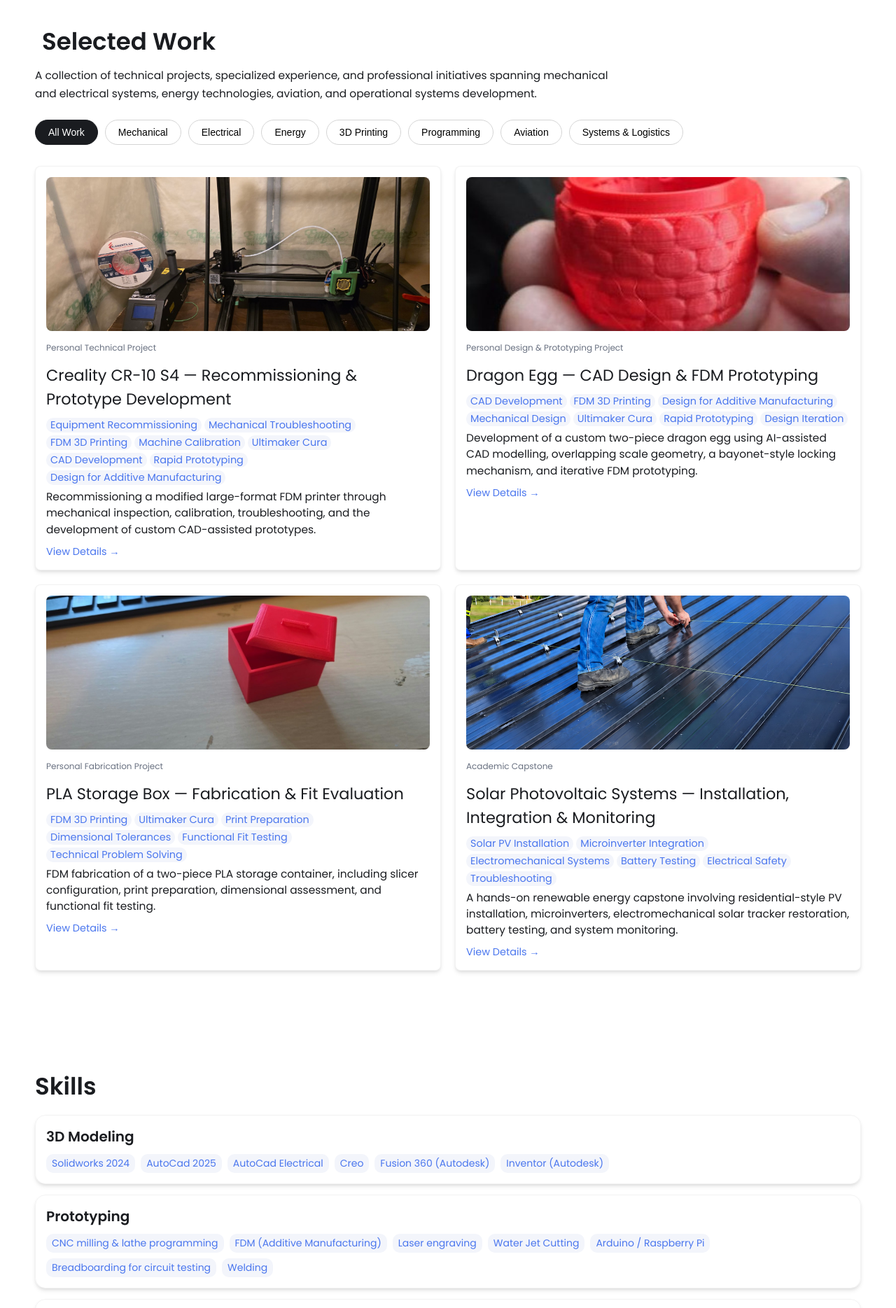
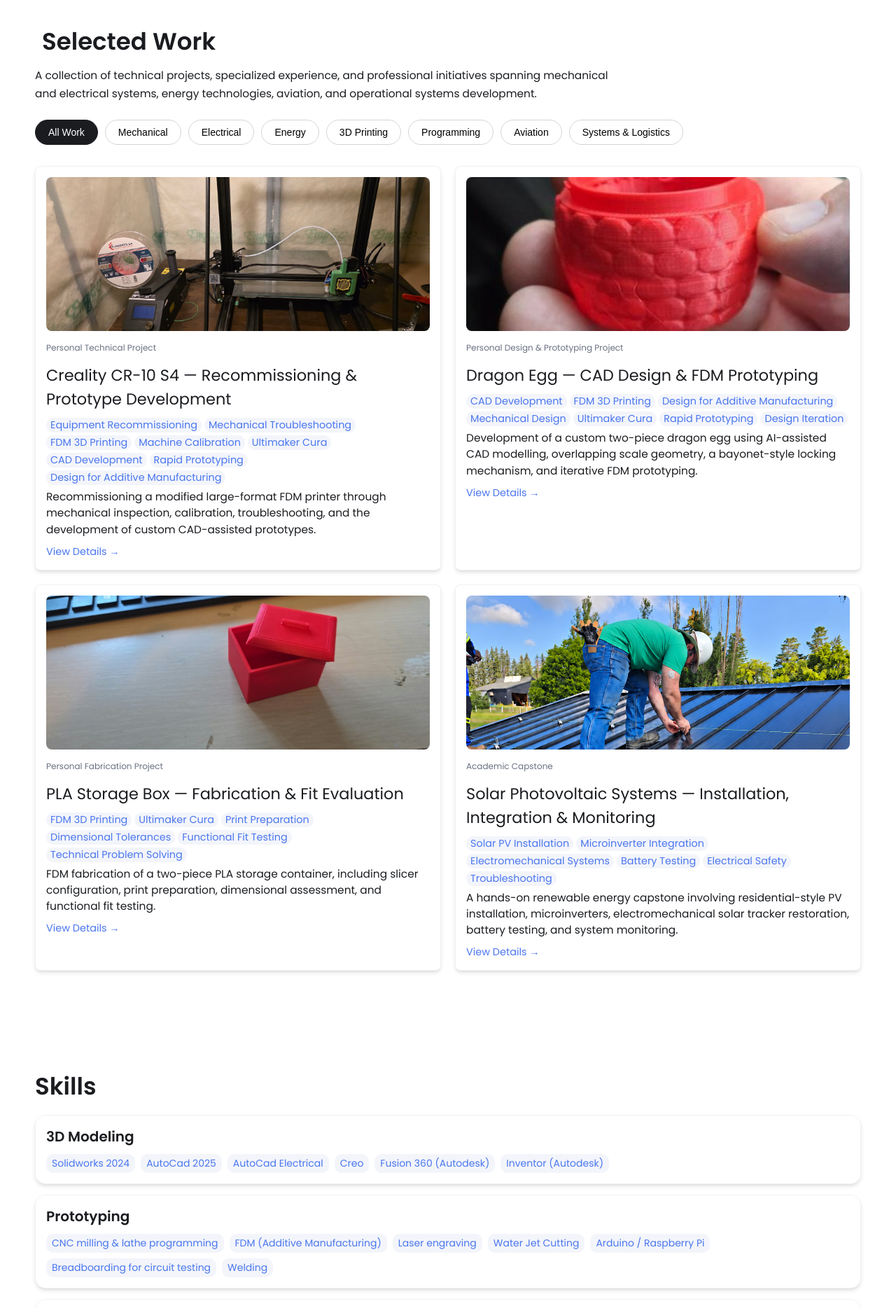
Before and after one commit to SuSpence-89/Eng-portfolio, a Jekyll site: the page built from index.html, in a window 1280 px wide. Shown: the part 1037-2906 px from the top of the page at 70% size. Built offline with Jekyll 4.4.1, drawn with Linux system fonts in a browser that asks for light colours.

Commit message:
Update projects.html

```diff
--- a/_includes/projects.html
+++ b/_includes/projects.html
@@ -245,9 +245,13 @@
         font-size: 13px;
     }
 }
+/* Solar PV Project - Custom Image Position */
 
+.selected-work img[src*="solar-pv-roof-installation.jpg"] {
+    object-fit: cover;
+    object-position: center 20% !important;
+}
 </style>
-
 
 <!-- Interactive Category Filtering -->
 <script>
```
